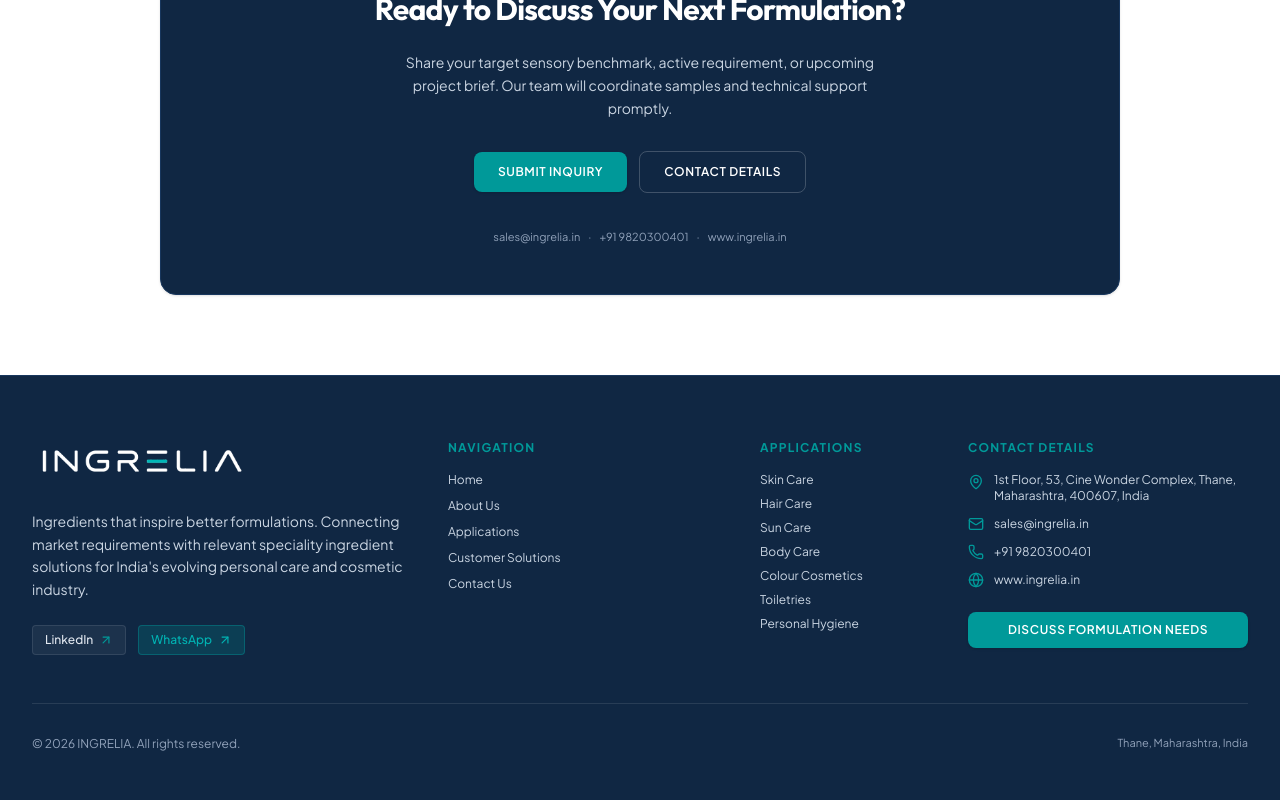
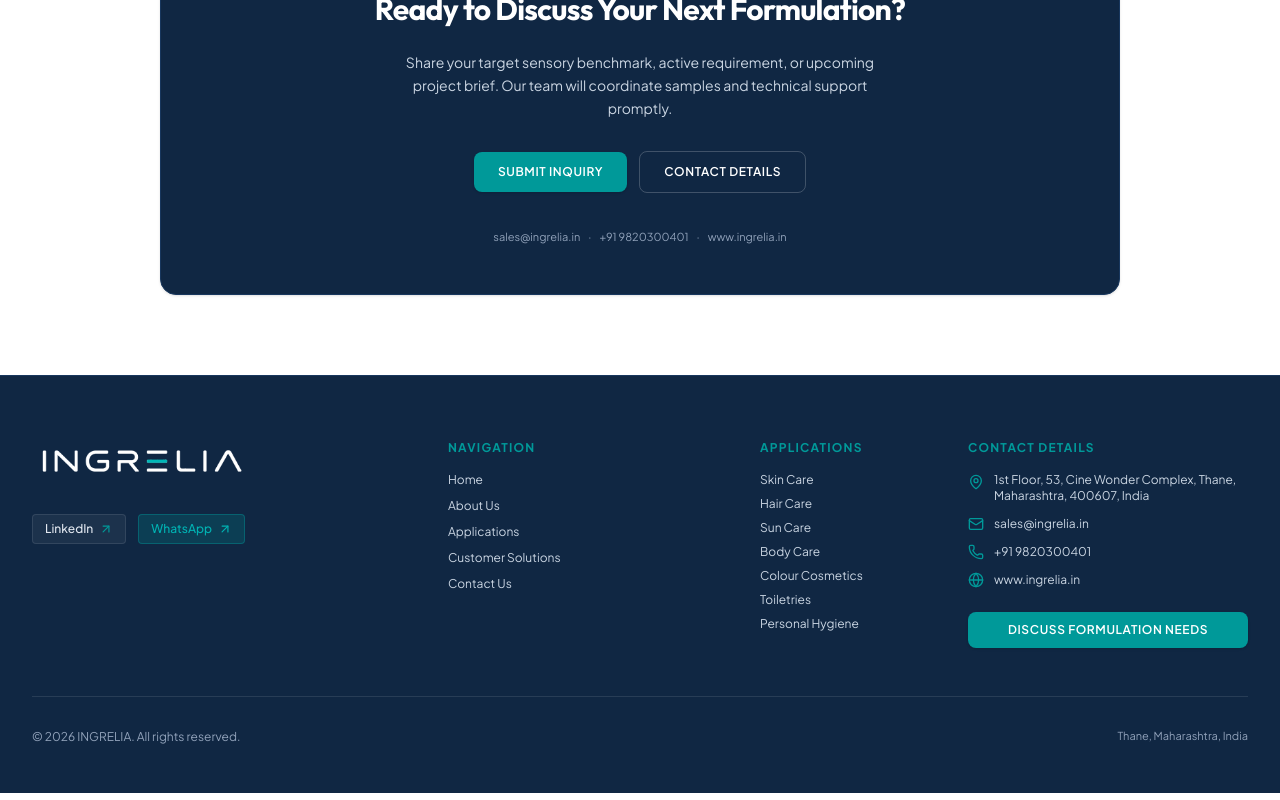
Before and after one commit to ptsudeep-Ingrelia/Ingrelia-Website-1, a React (Vite) app: page / in a window 1280 px wide. Shown: the part 2896-3696 px from the top of the page. Built offline with nearby package versions, Linux system fonts and the light colour scheme.

Commit message:
style: update branding, content, and map integration
- Update positioning casing and improve about/contact page copy.
- Remove redundant tagline from footer.
- Migrate location map to OpenStreetMap.

```diff
--- a/src/components/Footer.tsx
+++ b/src/components/Footer.tsx
@@ -30,11 +30,6 @@ export const Footer: React.FC<FooterProps> = ({ onNavigate, onOpenConnectModal }
             >
               <Logo variant="dark-bg" size="lg" showTagline={false} />
             </button>
-
-            <p className="text-xs sm:text-sm text-slate-300 leading-relaxed max-w-sm pt-1">
-              {COMPANY_DETAILS.tagline} Connecting market requirements with relevant speciality
-              ingredient solutions for India's evolving personal care and cosmetic industry.
-            </p>
 
             <div className="pt-2 flex items-center gap-3">
               <a
--- a/src/data/companyData.ts
+++ b/src/data/companyData.ts
@@ -30,7 +30,7 @@ export interface SolutionPillar {
 export const COMPANY_DETAILS = {
   name: 'INGRELIA',
   legalName: 'INGRELIA Ingredients Private Limited',
-  positioning: 'Ingredients that inspire better formulations',
+  positioning: 'Ingredients That Inspire Better Formulations',
   tagline: 'Ingredients that inspire better formulations.',
   heroHeadline: 'INGREDIENTS THAT INSPIRE BETTER FORMULATIONS.',
   heroSupportingStatement:
--- a/src/pages/AboutPage.tsx
+++ b/src/pages/AboutPage.tsx
@@ -22,13 +22,13 @@ export const AboutPage: React.FC<AboutPageProps> = ({ onNavigate, onOpenConnectM
       {/* Header */}
       <div className="border-b border-slate-200 pb-10 space-y-4">
         <span className="text-xs font-bold tracking-widest text-[#009999] uppercase">
-          About Ingrelia
+          ABOUT INGRELIA
         </span>
         <h1 className="text-3xl sm:text-4xl lg:text-5xl font-bold text-[#102743] tracking-tight">
           Connecting Ingredients. Enabling Innovation.
         </h1>
         <p className="text-base sm:text-lg text-slate-600 max-w-3xl leading-relaxed">
-          At Ingrelia Ingredients Pvt. Ltd., we believe that the right ingredients can make a meaningful difference to the way personal-care products are developed and experienced.
+          At Ingrelia Ingredients Pvt. Ltd., we believe the right ingredients can make a meaningful difference in how products are developed, formulated and experienced. We bring together specialty ingredients, technical understanding and reliable sourcing to support innovation and customer success.
         </p>
       </div>
 
--- a/src/pages/ContactPage.tsx
+++ b/src/pages/ContactPage.tsx
@@ -22,8 +22,7 @@ export const ContactPage: React.FC = () => {
           Connect With INGRELIA
         </h1>
         <p className="text-base sm:text-lg text-slate-600 max-w-3xl leading-relaxed">
-          Reach our commercial team and technical formulation advisors. We welcome discussions with
-          formulators, R&D chemists, brand creators, and procurement professionals across India.
+          Reach out to our commercial team and technical specialists. We welcome discussions with formulators, R&D chemists, brand creators, manufacturers and procurement professionals.
         </p>
       </div>
 
@@ -139,13 +138,11 @@ export const ContactPage: React.FC = () => {
             <div className="relative aspect-[16/10] w-full rounded-xl overflow-hidden border border-slate-200 bg-slate-100 shadow-inner">
               <iframe
                 title="INGRELIA Office Location - Cine Wonder Complex, Thane"
-                src="https://maps.google.com/maps?q=Cine+Wonder+Mall,+Ghodbunder+Road,+Kapurbawdi,+Thane+West,+Maharashtra+400607&t=&z=15&ie=UTF8&iwloc=&output=embed"
+                src="https://www.openstreetmap.org/export/embed.html?bbox=72.9690%2C19.2140%2C72.9850%2C19.2290&layer=mapnik&marker=19.2215%2C72.9774"
                 width="100%"
                 height="100%"
                 style={{ border: 0 }}
-                allowFullScreen={false}
                 loading="lazy"
-                referrerPolicy="no-referrer-when-downgrade"
                 className="w-full h-full"
               />
             </div>
```
